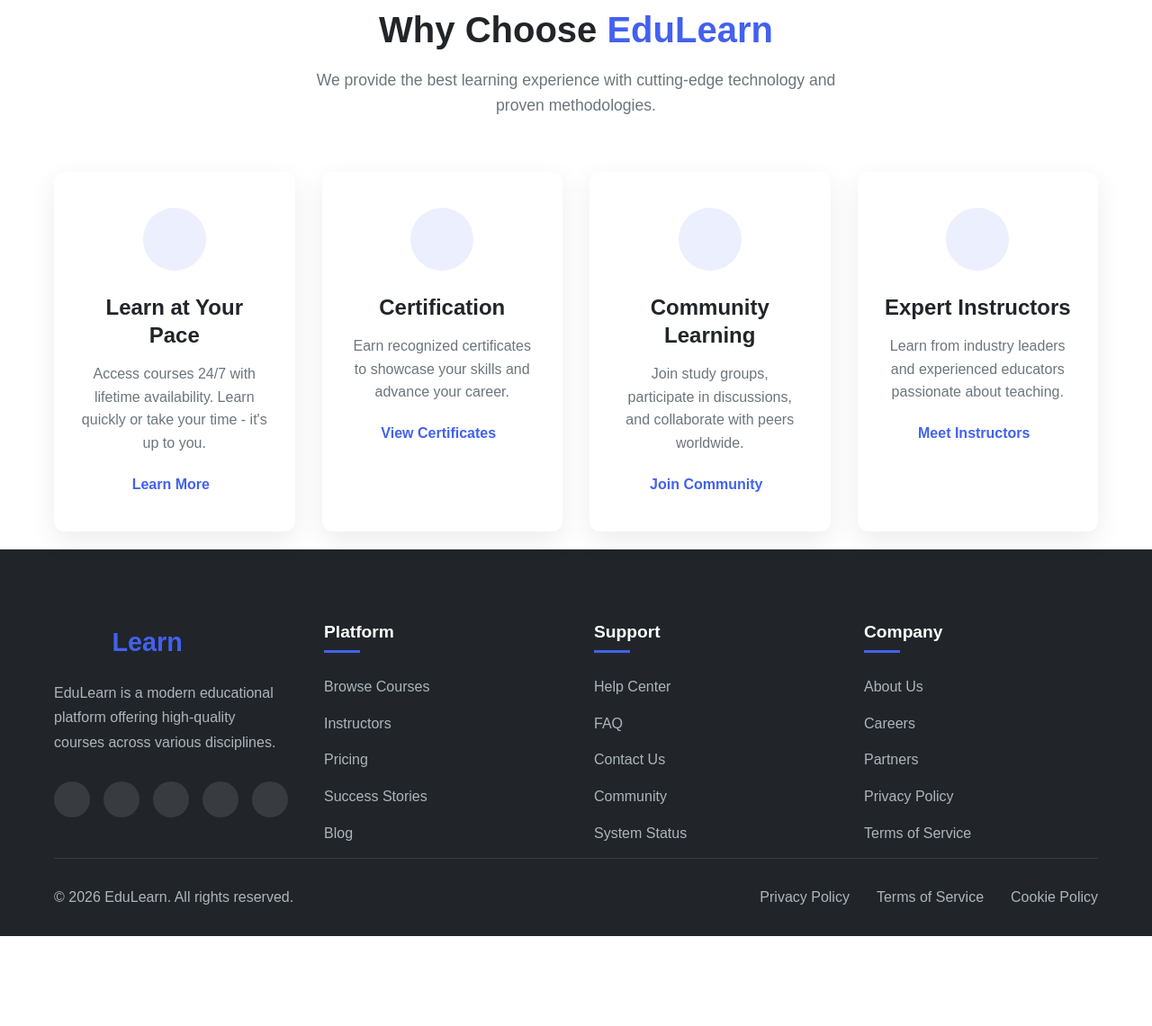
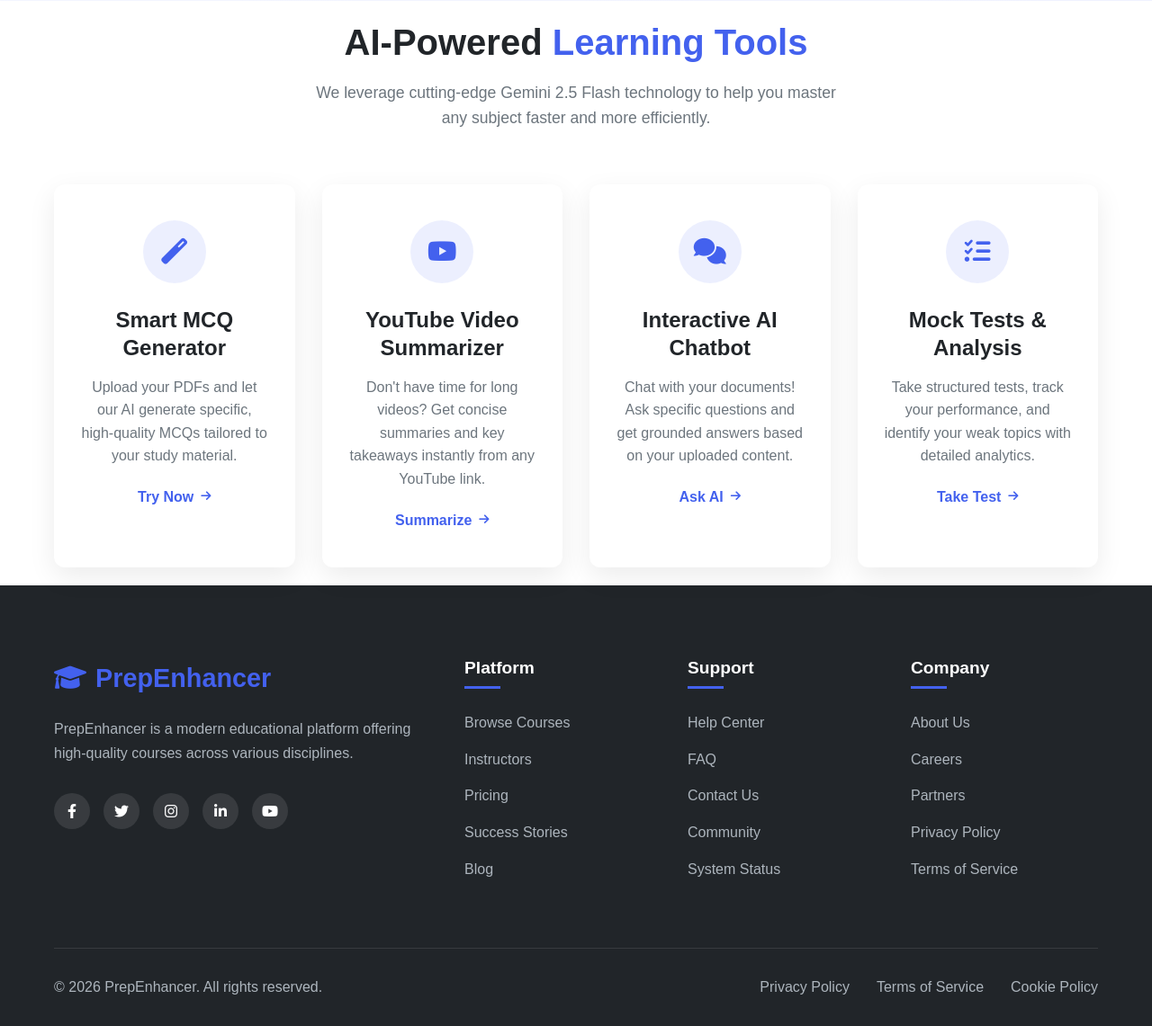
Before and after one commit to Ashish-kushwaha01/MCQ-Generation-Using-LLMs, a Django app: page / in a window 1280 px wide. Shown: the part 699-1840 px from the top of the page at 90% size. Before the commit the page ends 1740 px from the top, so only its background shows below. Run offline with Django 5.2, Linux system fonts and the light colour scheme.

Commit message:
Modifying UI and Replace Edulearn with PrepEnhancer

```diff
--- a/pdf_mcq/views.py
+++ b/pdf_mcq/views.py
@@ -101,7 +101,7 @@ def download_mcqs_pdf(request):
         checkbox_char = '&#9744;' # Unicode for an empty checkbox
 
         # Title
-        story.append(Paragraph("EduLearn", h1_style))
+        story.append(Paragraph("PrepEnhancer", h1_style))
         story.append(Paragraph(f"MCQs for Session: {mcq_session.session_id}", h2_style))
         story.append(Spacer(1, 0.2 * inch))
 
--- a/static/css/dashboard.css
+++ b/static/css/dashboard.css
@@ -1,32 +1,10 @@
-/* CSS Reset & Base Styles */
-* {
-    margin: 0;
-    padding: 0;
-    box-sizing: border-box;
-}
-
 html {
     scroll-behavior: smooth;
 }
 
-body {
-    font-family: 'Poppins', sans-serif;
-    color: var(--dark-color);
-    line-height: 1.6;
-    background-color: #fff;
-    overflow-x: hidden;
-}
-
-.container {
-    width: 100%;
-    max-width: 1200px;
-    margin: 0 auto;
-    padding: 0 20px;
-}
-
 /* Hero Section */
 .hero {
-    padding-top: 140px;
+    padding: 60px 0;
     background: linear-gradient(135deg, #f5f7ff 0%, #f0f2ff 100%);
     position: relative;
     overflow: hidden;
--- a/static/css/layout.css
+++ b/static/css/layout.css
@@ -24,6 +24,14 @@ body {
     line-height: 1.6;
     background-color: #fff;
     overflow-x: hidden;
+    padding-top: 80px; /* Space for fixed header */
+}
+
+.container {
+    width: 100%;
+    max-width: 1200px;
+    margin: 0 auto;
+    padding: 0 20px;
 }
 
 section {
@@ -86,10 +94,15 @@ img {
     color: var(--dark-color);
 }
 
+.logo-text {
+    display: flex;
+    align-items: center;
+    gap: 10px;
+}
+
 .logo i {
     color: var(--primary-color);
-    margin-right: 10px;
-    font-size: 2rem;
+    font-size: 1.8rem;
 }
 
 .logo-highlight {
@@ -303,10 +316,21 @@ img {
 }
 
 .footer-content {
-    display: grid;
-    grid-template-columns: repeat(auto-fit, minmax(200px, 1fr));
+    display: flex;
+    justify-content: space-between;
+    flex-wrap: wrap;
     gap: 40px;
-    /* margin-bottom: 60px; */
+    margin-bottom: 60px;
+}
+
+.footer-col {
+    flex: 1;
+    min-width: 200px;
+}
+
+.footer-col:first-child {
+    flex: 2;
+    min-width: 300px;
 }
 
 .footer-description {
--- a/static/css/summarizer/youtube_video.css
+++ b/static/css/summarizer/youtube_video.css
@@ -28,8 +28,7 @@
 
 /* ===== SUMMARIZER SECTION ===== */
 .summarizer-section {
-    padding: 80px 0 30px;
-    margin-top: 70px;
+    padding: 60px 0 30px;
     background: linear-gradient(135deg, var(--light) 0%, #ffffff 100%);
     position: relative;
     z-index: 10;
--- a/templates/base.html
+++ b/templates/base.html
@@ -5,8 +5,9 @@
     <meta charset="UTF-8">
     <meta name="viewport" content="width=device-width, initial-scale=1.0">
     <title>{% block title %}title{% endblock %}</title>
+    <link rel="stylesheet" href="{% static 'css/layout.css' %}">
+    <link rel="stylesheet" href="https://cdnjs.cloudflare.com/ajax/libs/font-awesome/6.0.0/css/all.min.css">
     {% block css %}
-    <link rel="stylesheet" href="{% static 'css/style.css' %}">
     {% endblock %}
     </head>
 <body>
@@ -15,8 +16,7 @@
         <div class="container">
             <nav class="navbar">
                 <a href="{% url 'dashboard' %}" class="logo">
-                    <i class="fas fa-graduation-cap"></i>
-                    <span class="logo-text">Edu<span class="logo-highlight">Learn</span></span>
+                    <span class="logo-text"><i class="fas fa-graduation-cap"></i> <span class="logo-highlight">PrepEnhancer</span></span>
                 </a>
 
                 <ul class="nav-menu">
@@ -88,10 +88,9 @@
             <div class="footer-content">
                 <div class="footer-col">
                     <a href="#" class="logo">
-                        <i class="fas fa-graduation-cap"></i>
-                        <span class="logo-text">Edu<span class="logo-highlight">Learn</span></span>
+                        <span class="logo-text"><i class="fas fa-graduation-cap"></i> <span class="logo-highlight">PrepEnhancer</span></span>
                     </a>
-                    <p class="footer-description">EduLearn is a modern educational platform offering high-quality courses across various disciplines.</p>
+                    <p class="footer-description">PrepEnhancer is a modern educational platform offering high-quality courses across various disciplines.</p>
                     <div class="social-links">
                         <a href="#"><i class="fab fa-facebook-f"></i></a>
                         <a href="#"><i class="fab fa-twitter"></i></a>
@@ -136,7 +135,7 @@
             </div>
 
             <div class="footer-bottom">
-                <p>&copy; 2026 EduLearn. All rights reserved.</p>
+                <p>&copy; 2026 PrepEnhancer. All rights reserved.</p>
                 <div class="footer-bottom-links">
                     <a href="#">Privacy Policy</a>
                     <a href="#">Terms of Service</a>
--- a/templates/dashboard.html
+++ b/templates/dashboard.html
@@ -1,64 +1,63 @@
 {% extends 'base.html' %}
 {% load static %}
 
-{% block title %}EduLearn - Dashboard{% endblock %}
+{% block title %}PrepEnhancer - Dashboard{% endblock %}
 {% block css %}
-<link rel = 'stylesheet' href="{% static 'css/layout.css' %}">
     <link rel='stylesheet' href="{% static 'css/dashboard.css' %}">
 {% endblock %}
 
 {% block content %}
 
-    Hero Section -->
+    <!-- Hero Section -->
     <section class="hero">
         <div class="container">
             <div class="hero-content">
                 <div class="hero-text animate__animated animate__fadeInUp">
-                    <h1 class="hero-title">Learn Without <span class="highlight">Limits</span></h1>
+                    <h1 class="hero-title">Elevate Your <span class="highlight">Preparation</span></h1>
                     <p class="hero-description">
-                        Access thousands of courses in technology, business, creative arts, and more.
-                        Learn from industry experts and join a global community of learners.
+                        Transform your study material with AI. Generate custom MCQs from PDFs, summarize YouTube videos instantly, and clear doubts with our intelligent RAG-powered chatbot.
                     </p>
                     <div class="hero-actions">
-                        {% comment %} <button class="btn btn-primary btn-large">Start Learning Free</button> {% endcomment %}
-                        {% if not username %}
-                        <a href="{% url 'account:login' %}" class="btn btn-primary btn-large">Get Started</a>
+                        {% if not request.user.is_authenticated %}
+                            <a href="{% url 'account:login' %}" class="btn btn-primary btn-large">Get Started</a>
+                        {% else %}
+                            <a href="{% url 'pdf_mcq:pdf_mcq' %}" class="btn btn-primary btn-large">Generate MCQs</a>
                         {% endif %}
 
-                        <button class="btn btn-outline btn-large">
-                            <i class="fas fa-play-circle"></i> Watch Demo
-                        </button>
+                        <a href="{% url 'summarize:summarize' %}" class="btn btn-outline btn-large">
+                            <i class="fab fa-youtube"></i> Summarize Video
+                        </a>
                     </div>
                     <div class="hero-stats">
                         <div class="stat">
-                            <h3>50K+</h3>
-                            <p>Active Students</p>
+                            <h3>10K+</h3>
+                            <p>MCQs Generated</p>
                         </div>
                         <div class="stat">
-                            <h3>2,500+</h3>
-                            <p>Courses</p>
+                            <h3>5K+</h3>
+                            <p>Videos Summarized</p>
                         </div>
                         <div class="stat">
-                            <h3>300+</h3>
-                            <p>Expert Instructors</p>
+                            <h3>24/7</h3>
+                            <p>AI Support</p>
                         </div>
                     </div>
                 </div>
                 <div class="hero-image animate__animated animate__fadeIn">
                     <div class="floating-card card-1">
-                        <i class="fas fa-laptop-code"></i>
-                        <h4>Coding Bootcamp</h4>
-                        <p>Full-Stack Development</p>
+                        <i class="fas fa-file-pdf"></i>
+                        <h4>PDF to MCQ</h4>
+                        <p>Instant Question Sets</p>
                     </div>
                     <div class="floating-card card-2">
-                        <i class="fas fa-chart-line"></i>
-                        <h4>Data Science</h4>
-                        <p>Machine Learning & AI</p>
+                        <i class="fab fa-youtube"></i>
+                        <h4>Video Summary</h4>
+                        <p>Key Insights in Seconds</p>
                     </div>
                     <div class="floating-card card-3">
-                        <i class="fas fa-palette"></i>
-                        <h4>UI/UX Design</h4>
-                        <p>Design Principles</p>
+                        <i class="fas fa-robot"></i>
+                        <h4>AI Tutor</h4>
+                        <p>RAG-Powered Chat</p>
                     </div>
                     <div class="hero-visual">
                         <div class="visual-circle"></div>
@@ -75,45 +74,45 @@
     <section class="features">
         <div class="container">
             <div class="section-header">
-                <h2 class="section-title">Why Choose <span class="highlight">EduLearn</span></h2>
-                <p class="section-description">We provide the best learning experience with cutting-edge technology and proven methodologies.</p>
+                <h2 class="section-title">AI-Powered <span class="highlight">Learning Tools</span></h2>
+                <p class="section-description">We leverage cutting-edge Gemini 2.5 Flash technology to help you master any subject faster and more efficiently.</p>
             </div>
 
             <div class="features-grid">
                 <div class="feature-card">
                     <div class="feature-icon">
-                        <i class="fas fa-rocket"></i>
+                        <i class="fas fa-magic"></i>
                     </div>
-                    <h3>Learn at Your Pace</h3>
-                    <p>Access courses 24/7 with lifetime availability. Learn quickly or take your time - it's up to you.</p>
-                    <a href="#" class="feature-link">Learn More <i class="fas fa-arrow-right"></i></a>
+                    <h3>Smart MCQ Generator</h3>
+                    <p>Upload your PDFs and let our AI generate specific, high-quality MCQs tailored to your study material.</p>
+                    <a href="{% url 'pdf_mcq:pdf_mcq' %}" class="feature-link">Try Now <i class="fas fa-arrow-right"></i></a>
                 </div>
 
                 <div class="feature-card">
                     <div class="feature-icon">
-                        <i class="fas fa-certificate"></i>
+                        <i class="fab fa-youtube"></i>
                     </div>
-                    <h3>Certification</h3>
-                    <p>Earn recognized certificates to showcase your skills and advance your career.</p>
-                    <a href="#" class="feature-link">View Certificates <i class="fas fa-arrow-right"></i></a>
+                    <h3>YouTube Video Summarizer</h3>
+                    <p>Don't have time for long videos? Get concise summaries and key takeaways instantly from any YouTube link.</p>
+                    <a href="{% url 'summarize:summarize' %}" class="feature-link">Summarize <i class="fas fa-arrow-right"></i></a>
                 </div>
 
                 <div class="feature-card">
                     <div class="feature-icon">
-                        <i class="fas fa-users"></i>
+                        <i class="fas fa-comments"></i>
                     </div>
-                    <h3>Community Learning</h3>
-                    <p>Join study groups, participate in discussions, and collaborate with peers worldwide.</p>
-                    <a href="#" class="feature-link">Join Community <i class="fas fa-arrow-right"></i></a>
+                    <h3>Interactive AI Chatbot</h3>
+                    <p>Chat with your documents! Ask specific questions and get grounded answers based on your uploaded content.</p>
+                    <a href="{% url 'pdf_mcq:pdf_mcq' %}" class="feature-link">Ask AI <i class="fas fa-arrow-right"></i></a>
                 </div>
 
                 <div class="feature-card">
                     <div class="feature-icon">
-                        <i class="fas fa-chalkboard-teacher"></i>
+                        <i class="fas fa-tasks"></i>
                     </div>
-                    <h3>Expert Instructors</h3>
-                    <p>Learn from industry leaders and experienced educators passionate about teaching.</p>
-                    <a href="#" class="feature-link">Meet Instructors <i class="fas fa-arrow-right"></i></a>
+                    <h3>Mock Tests & Analysis</h3>
+                    <p>Take structured tests, track your performance, and identify your weak topics with detailed analytics.</p>
+                    <a href="{% url 'test_all:test_page' %}" class="feature-link">Take Test <i class="fas fa-arrow-right"></i></a>
                 </div>
             </div>
         </div>
--- a/templates/login.html
+++ b/templates/login.html
@@ -1,3 +1,4 @@
+{% load static %}
 <!DOCTYPE html>
 <html lang="en">
   <head>
@@ -6,7 +7,8 @@
     <title>Basic Login Form</title>
     <style>
     </style>
-    <link rel="stylesheet" href="/static/css/style.css" />
+    <link rel="stylesheet" href="{% static 'css/style.css' %}" />
+    <link rel="stylesheet" href="https://cdnjs.cloudflare.com/ajax/libs/font-awesome/6.0.0/css/all.min.css">
   </head>
   <body>
     <div class="login-container">
--- a/templates/pdf_mcq_generate.html
+++ b/templates/pdf_mcq_generate.html
@@ -11,8 +11,6 @@
 
 {% block css %}
 <link rel="stylesheet" type="text/css" href="{% static 'css/pdf_mcq_generator.css' %}">
-<link rel="stylesheet" href="https://cdnjs.cloudflare.com/ajax/libs/font-awesome/6.5.2/css/all.min.css" integrity="sha512-SnH5WK+bZxgPHs44uWIX+LLJAJ9/2PkPKZ5QiAj6Ta86w+fsb2TkcmfRyVX3pBnMFcV7oQPJkl9QevSCWr3W6A==" crossorigin="anonymous" referrerpolicy="no-referrer" />
-<link rel="stylesheet" href="{% static 'css/layout.css' %}">
 <style>
     /* Additional styles */
     .session-date {
--- a/templates/signup.html
+++ b/templates/signup.html
@@ -1,10 +1,12 @@
+{% load static %}
 <!DOCTYPE html>
 <html lang="en">
 <head>
     <meta charset="UTF-8">
     <meta name="viewport" content="width=device-width, initial-scale=1.0">
     <title>Basic Login Form</title>
-    <link rel="stylesheet" href="/static/css/style.css">
+    <link rel="stylesheet" href="{% static 'css/style.css' %}">
+    <link rel="stylesheet" href="https://cdnjs.cloudflare.com/ajax/libs/font-awesome/6.0.0/css/all.min.css">
 </head>
 <body>
     <div class="login-container">
--- a/templates/summarizer/youtube_video.html
+++ b/templates/summarizer/youtube_video.html
@@ -1,12 +1,10 @@
 {% extends 'base.html' %}
 {% load static %}
 
-{% block title %}EduLearn - AI YouTube Video Summarizer{% endblock %}
+{% block title %}PrepEnhancer - AI YouTube Video Summarizer{% endblock %}
 
 {% block css %}
-<link rel='stylesheet' href="{% static 'css/layout.css' %}">
 <link rel='stylesheet' href="{% static 'css/summarizer/youtube_video.css' %}">
-<link rel="stylesheet" href="https://cdnjs.cloudflare.com/ajax/libs/font-awesome/6.0.0/css/all.min.css">
 {% endblock %}
 
 {% block content %}
@@ -233,7 +231,7 @@
                 <div class="summary-footer">
                     <div class="ai-signature">
                         <i class="fas fa-robot"></i>
-                        <span>Generated by EduLearn AI </span>
+                        <span>Generated by PrepEnhancer AI </span>
                     </div>
                     <div class="feedback-buttons">
                         <span>Was this summary helpful?</span>
--- a/templates/verify_otp.html
+++ b/templates/verify_otp.html
@@ -1,11 +1,12 @@
+{% load static %}
 <!DOCTYPE html>
 <html lang="en">
 <head>
     <meta charset="UTF-8">
     <meta name="viewport" content="width=device-width, initial-scale=1.0">
     <title>Verify OTP</title>
-    <link rel="stylesheet" href="/static/css/style.css">
-    <link rel="stylesheet" href="https://cdnjs.cloudflare.com/ajax/libs/font-awesome/6.4.0/css/all.min.css">
+    <link rel="stylesheet" href="{% static 'css/style.css' %}">
+    <link rel="stylesheet" href="https://cdnjs.cloudflare.com/ajax/libs/font-awesome/6.0.0/css/all.min.css">
 </head>
 <body>
     <div class="login-container">
```
Also changed, not shown: static/css/pdf_mcq_generator.css (+3 -4 lines), templates/tests/test_page.html (+1 -2 lines), v6_TTS.py (added).
